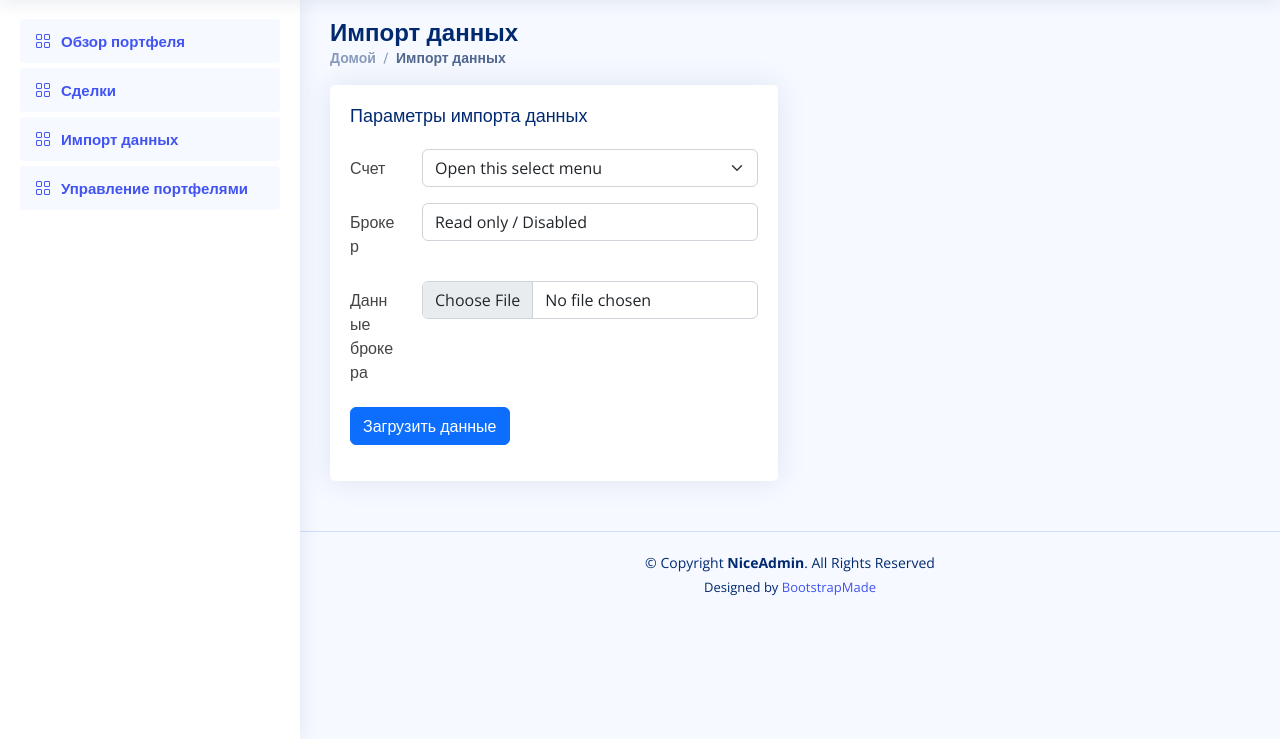
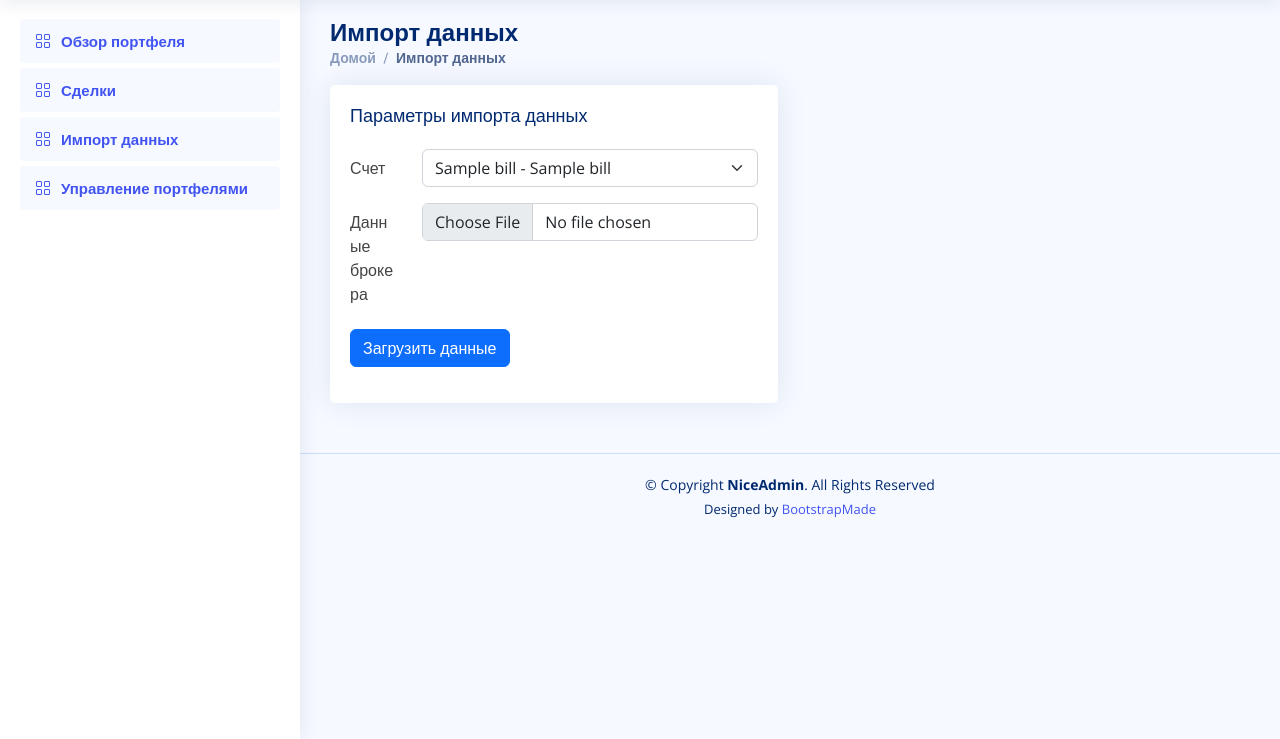
Before and after one commit to mishutindima/InvestOne, a Django app: page /history/import-data in a window 1280 px wide. Shown: the part 61-800 px from the top of the page. Run offline with Django 4.2, Linux system fonts and the light colour scheme; tables that the repository leaves empty hold one stand-in row (values such as "Sample post"); some libraries are stand-ins or nearby versions.

Commit message:
add full data to view #4 add model import

```diff
--- a/InvestOneProject/History/models.py
+++ b/InvestOneProject/History/models.py
@@ -9,6 +9,7 @@ register(User)
 
 
 # Create your models here.
+# Ценная бумага
 class Share(models.Model):
     isin = models.CharField(max_length=50)
     code = models.CharField(max_length=20)
@@ -20,6 +21,7 @@ class Share(models.Model):
         return self.code
 
 
+# Счет
 class Bill(models.Model):
     brocker_name = models.CharField(max_length=20)
     bill_name = models.CharField(max_length=20)
@@ -30,6 +32,7 @@ class Bill(models.Model):
         return self.brocker_name + " - " + self.bill_name
 
 
+# Валюта
 class Currency(models.Model):
     code = models.CharField(max_length=7, primary_key=True)
     name = models.CharField(max_length=20)
@@ -42,6 +45,7 @@ class Currency(models.Model):
         return self.code
 
 
+# Периодические брокерские комиссии
 class BrockerPeriodicCommissions(models.Model):
     name = models.CharField(max_length=50)
     period_start = models.DateField()
@@ -50,6 +54,7 @@ class BrockerPeriodicCommissions(models.Model):
     history = HistoricalRecords()
 
 
+#  Справочник типов сделок
 class TypeOfDeals(models.TextChoices):
     BUYING_SHARES = 'BUY_SR', 'Покупка акций'
     SALE_OF_SHARES = 'SL_SR', 'Продажа акций'
@@ -62,6 +67,7 @@ class TypeOfDeals(models.TextChoices):
     ERROR = 'ERR', 'Ошибка'
 
 
+# Сделки с деньгами
 class MoneyDeal(models.Model):
     operation_number = models.CharField(max_length=30)
     type_of_deal = models.CharField(max_length=10,
@@ -80,6 +86,7 @@ class MoneyDeal(models.Model):
         return self.type_of_deal + self.currency
 
 
+# Сделки с ценными бумагами
 class ShareDeal(models.Model):
     operation_number = models.CharField(max_length=30)
     type_of_deal = models.CharField(max_length=10,
@@ -94,6 +101,7 @@ class ShareDeal(models.Model):
     history = HistoricalRecords()
 
 
+# Сделки обмена валют
 class CurrencyExchangeDeal(models.Model):
     operation_number = models.CharField(max_length=30)
     datetime = models.DateTimeField()
@@ -107,12 +115,14 @@ class CurrencyExchangeDeal(models.Model):
     history = HistoricalRecords()
 
 
+# Авторы инвестиционных рекомендаций
 class InvestRecommendationAuthor(models.Model):
     name = models.CharField(max_length=50)
     owner = models.ForeignKey(settings.AUTH_USER_MODEL, on_delete=models.PROTECT)
     history = HistoricalRecords()
 
 
+# Инвестиционные рекомендации
 class InvestRecommendation(models.Model):
     datetime = models.DateTimeField()
     author = models.ForeignKey(InvestRecommendationAuthor, on_delete=models.PROTECT)
@@ -122,3 +132,12 @@ class InvestRecommendation(models.Model):
     text = models.TextField()
     owner = models.ForeignKey(settings.AUTH_USER_MODEL, on_delete=models.PROTECT)
     history = HistoricalRecords()
+
+
+# Лог загрузки брокерских отчетов
+class ImportBrockerDataLog(models.Model):
+    datetime = models.DateTimeField()
+    bill = models.ForeignKey(Bill, on_delete=models.PROTECT)
+    file_or_content = models.FileField(upload_to='import_data_log/')
+    status_code = models.IntegerField()
+    error_text = models.TextField()
--- a/InvestOneProject/History/templates/history/base.html
+++ b/InvestOneProject/History/templates/history/base.html
@@ -268,7 +268,7 @@
     <ul class="sidebar-nav" id="sidebar-nav">
 
         <li class="nav-item">
-            <a class="nav-link " href="history">
+            <a class="nav-link " href="{% url 'index' %}">
                 <i class="bi bi-grid"></i>
                 <span>Обзор портфеля</span>
             </a>
@@ -282,7 +282,7 @@
         </li>
 
         <li class="nav-item">
-            <a class="nav-link " href="history/import-data">
+            <a class="nav-link " href="{% url 'import_data' %}">
                 <i class="bi bi-grid"></i>
                 <span>Импорт данных</span>
             </a>
--- a/InvestOneProject/History/templates/history/import-data.html
+++ b/InvestOneProject/History/templates/history/import-data.html
@@ -29,22 +29,25 @@ Home Page
                         <div class="row mb-3">
                             <label class="col-sm-2 col-form-label">Счет</label>
                             <div class="col-sm-10">
-                                <select class="form-select" aria-label="Default select example">
-                                    <option selected>Open this select menu</option>
-                                    <option value="1">One</option>
-                                    <option value="2">Two</option>
-                                    <option value="3">Three</option>
+                                <select class="form-select">
+
+                                    {% for bill in bills.all %}
+
+                                    <option value="{{bill.id}}">{{bill}}</option>
+
+                                    {% endfor %}
+
                                 </select>
                             </div>
                         </div>
-
+                        <!--
                                                 <div class="row mb-3">
                                                     <label class="col-sm-2 col-form-label">Брокер</label>
                                                     <div class="col-sm-10">
                                                         <input type="text" class="form-control" value="Read only / Disabled" readonly>
                                                     </div>
                                                 </div>
-
+                        -->
                         <div class="row mb-3">
                             <label for="inputNumber" class="col-sm-2 col-form-label">Данные брокера</label>
                             <div class="col-sm-10">
--- a/InvestOneProject/History/urls.py
+++ b/InvestOneProject/History/urls.py
@@ -2,7 +2,7 @@ from django.urls import path
 from . import views
 
 urlpatterns = [
-    path('', views.index, name='index'),
+    path('', views.index),
     path('history', views.index, name='index'),
     path('history/import-data', views.import_data, name='import_data')
 ]
--- a/InvestOneProject/History/views.py
+++ b/InvestOneProject/History/views.py
@@ -1,7 +1,7 @@
 from django.shortcuts import render
 from django.contrib.auth import authenticate, login
 from django.http import HttpResponse
-from .models import User
+from .models import User, Bill
 
 
 # Create your views here.
@@ -13,4 +13,5 @@ def index(request):
 
 
 def import_data(request):
-    return render(request, 'history/import-data.html')
+    bills = Bill.objects
+    return render(request, 'history/import-data.html', {"bills": bills})
```
Also changed, not shown: InvestOneProject/InvestOne/settings.py (+6 -2 lines), InvestOneProject/History/migrations/0004_importbrockerdatalog.py (added). Lines whose indentation alone changed are shown as unchanged.
